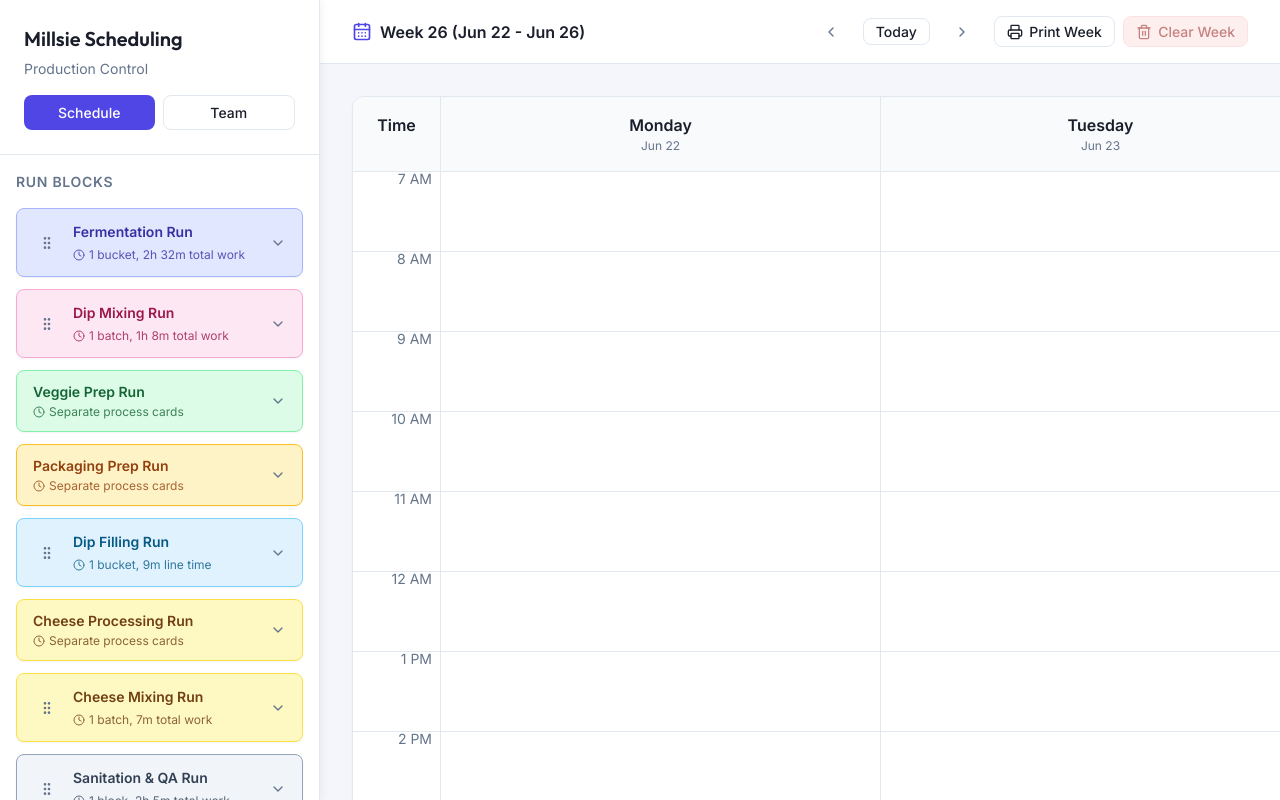
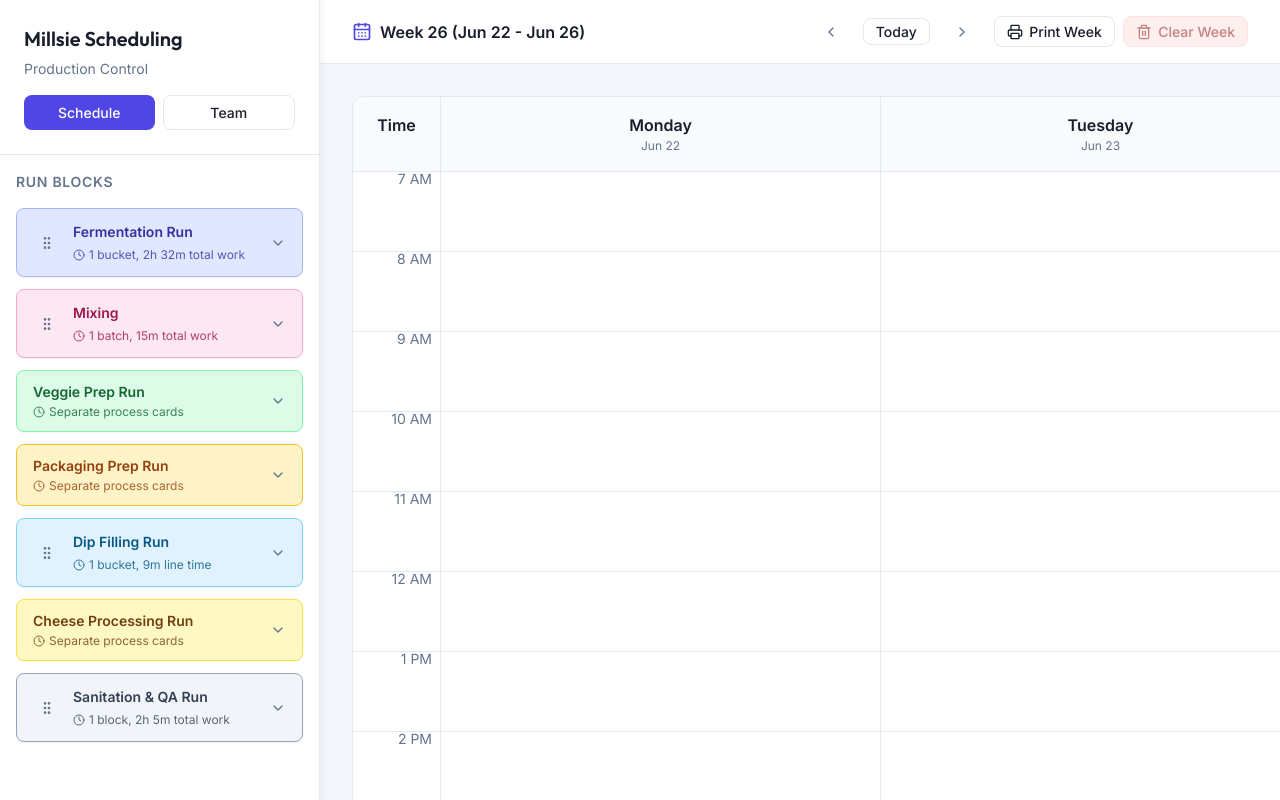
Before and after one commit to kristine-png/MillsieScheduling, a React (Vite) app: page / in a window 1280 px wide. Built offline with nearby package versions, Linux system fonts and the light colour scheme.

Commit message:
Update mixing block scheduling

```diff
--- a/src/App.jsx
+++ b/src/App.jsx
@@ -25,6 +25,11 @@ const DIP_PROCESSING_LINE_TASK_IDS = new Set([
   'task-dip-sleeves-boxes',
 ]);
 const DIP_PROCESSING_CHANGEOVER_MINUTES = 15;
+const MIXING_CHANGEOVER_MINUTES = 18;
+const MIXING_CHANGEOVER_TASK_IDS = new Set([
+  'task-cheese-mixing',
+  'task-dip-mixing',
+]);
 
 function createInitialRunSetups() {
   return Object.fromEntries(
@@ -41,12 +46,16 @@ function createInitialRunSetups() {
 }
 
 function createInitialProcessSetups() {
-  const processFolderRunIds = new Set(['run-veg-prep', 'run-packaging-prep', 'run-cheese-processing']);
+  const processFolderRunIds = new Set([
+    'run-veg-prep',
+    'run-packaging-prep',
+    'run-cheese-processing',
+  ]);
   const processFolderTasks = runTemplates
     .filter(runTemplate => processFolderRunIds.has(runTemplate.id))
     .flatMap(runTemplate => runTemplate.tasks);
   return Object.fromEntries(
-    processFolderTasks.map(taskId => [taskId, { amount: '1', employeeIds: [] }])
+    processFolderTasks.map(taskId => [taskId, { amount: '1', flavorCount: '1', employeeIds: [] }])
   );
 }
 
@@ -70,6 +79,14 @@ function getTaskDuration(template, amount, employeeIds = []) {
   return Math.round(duration);
 }
 
+function getProcessTaskDuration(task, amount, employeeIds = [], flavorCount = 1) {
+  const baseDuration = getTaskDuration(task, amount, employeeIds);
+  if (MIXING_CHANGEOVER_TASK_IDS.has(task?.id)) {
+    return baseDuration + Math.max(0, Number(flavorCount) - 1) * MIXING_CHANGEOVER_MINUTES;
+  }
+  return baseDuration;
+}
+
 function getRunTaskIds(runTemplate) {
   return runTemplate.tasks;
 }
@@ -92,6 +109,9 @@ function getRunTaskDuration(runTemplate, taskId, amount, flavorCount = 1, employ
   const template = taskTemplates.find(t => t.id === taskId);
   if (!template) return 0;
   const taskAmount = getTaskAmountForRun(taskId, amount, flavorCount);
+  if (runTemplate?.id === 'run-dip-mixing') {
+    return getProcessTaskDuration(template, taskAmount, employeeIds, flavorCount);
+  }
   return getTaskDuration(template, taskAmount, employeeIds);
 }
 
@@ -176,23 +196,16 @@ function getDropTimeFromDrag(active, over) {
 }
 
 function getTaskAmountForRun(taskId, amount, flavorCount = 1) {
-  if (
-    taskId === 'task-flavor-changeover'
-    || taskId === 'task-cheese-changeover'
-  ) {
-    return Math.max(0, Number(flavorCount) - 1);
-  }
   return amount;
 }
 
 function hasFlavorCountField(runTemplateId) {
   return runTemplateId === 'run-dip-processing'
-    || runTemplateId === 'run-dip-mixing'
-    || runTemplateId === 'run-cheese-mixing';
+    || runTemplateId === 'run-dip-mixing';
 }
 
 function hasDefaultEmployeeField(runTemplateId) {
-  return runTemplateId === 'run-dip-mixing';
+  return false;
 }
 
 function getRunDisplayName(runTemplate, inputAmount, inputUnit, fallbackName = 'Production Run') {
@@ -443,20 +456,25 @@ function DraggableProcessTemplate({
   task,
   employees,
   amount,
+  flavorCount,
   employeeIds,
   onAmountChange,
+  onFlavorCountChange,
   onEmployeeToggle,
 }) {
   const parsedAmount = Math.max(1, Number(amount) || 1);
+  const parsedFlavorCount = Math.max(1, Number(flavorCount) || 1);
+  const changeovers = Math.max(0, parsedFlavorCount - 1);
   const selectedEmployeeIds = employeeIds || [];
   const maxSelections = task.maxPeopleAffectingDuration || 1;
-  const duration = getTaskDuration(task, parsedAmount, selectedEmployeeIds);
+  const duration = getProcessTaskDuration(task, parsedAmount, selectedEmployeeIds, parsedFlavorCount);
   const { attributes, listeners, setNodeRef, isDragging } = useDraggable({
     id: `task-template-${task.id}`,
     data: {
       type: 'task-template',
       taskTemplate: task,
       inputAmount: parsedAmount,
+      flavorCount: parsedFlavorCount,
       employeeIds: selectedEmployeeIds,
     },
   });
@@ -491,6 +509,18 @@ function DraggableProcessTemplate({
             onChange={e => onAmountChange(e.target.value)}
           />
         </label>
+        {MIXING_CHANGEOVER_TASK_IDS.has(task.id) && (
+          <label className="compact-field process-amount-field">
+            <span>flavours</span>
+            <input
+              type="number"
+              min="1"
+              value={flavorCount}
+              onChange={e => onFlavorCountChange(e.target.value)}
+            />
+            <small>{formatAmountLabel(changeovers, 'changeovers')}</small>
+          </label>
+        )}
         {task.assignmentRoles ? (
           <div className="role-assignment-list">
             {task.assignmentRoles.map((role, roleIndex) => (
@@ -550,6 +580,7 @@ function ProcessFolder({
   isExpanded,
   onToggle,
   onAmountChange,
+  onFlavorCountChange,
   onEmployeeToggle,
 }) {
   return (
@@ -582,8 +613,10 @@ function ProcessFolder({
                 task={task}
                 employees={employees}
                 amount={setup.amount}
+                flavorCount={setup.flavorCount || '1'}
                 employeeIds={setup.employeeIds || []}
                 onAmountChange={amount => onAmountChange(taskId, amount)}
+                onFlavorCountChange={flavorCount => onFlavorCountChange(taskId, flavorCount)}
                 onEmployeeToggle={(employeeId, maxSelections) => onEmployeeToggle(taskId, employeeId, maxSelections)}
               />
             );
@@ -945,6 +978,16 @@ export default function App() {
     }));
   };
 
+  const handleProcessFlavorCountChange = (taskId, flavorCount) => {
+    setProcessSetups(prev => ({
+      ...prev,
+      [taskId]: {
+        ...(prev[taskId] || { employeeIds: [] }),
+        flavorCount,
+      },
+    }));
+  };
+
   const handleProcessEmployeeToggle = (taskId, employeeSelection, maxSelections = 1) => {
     setProcessSetups(prev => {
       const setup = prev[taskId] || { amount: '1', employeeIds: [] };
@@ -1067,9 +1110,10 @@ export default function App() {
         const template = active.data.current.taskTemplate;
         const runId = uuidv4();
         const inputAmount = Math.max(1, Number(active.data.current.inputAmount) || 1);
+        const flavorCount = Math.max(1, Number(active.data.current.flavorCount) || 1);
         const inputUnit = template.unitName;
         const employeeIds = active.data.current.employeeIds || [];
-        const duration = getTaskDuration(template, inputAmount, employeeIds);
+        const duration = getProcessTaskDuration(template, inputAmount, employeeIds, flavorCount);
 
         setScheduledTasks(prev => [...prev, {
           id: uuidv4(),
@@ -1083,6 +1127,7 @@ export default function App() {
           duration,
           employeeIds,
           inputAmount,
+          flavorCount,
           inputUnit,
           buckets: inputAmount,
         }]);
@@ -1090,6 +1135,7 @@ export default function App() {
           id: runId,
           templateId: null,
           inputAmount,
+          flavorCount,
           inputUnit,
           baseName: template.name,
           name: getRunDisplayName(null, inputAmount, inputUnit, template.name),
@@ -1140,14 +1186,18 @@ export default function App() {
 
       const firstTask = runTasks[0];
       const updates = new Map();
-      const flavorCount = activeRun?.flavorCount || 1;
+      const flavorCount = Math.max(1, Number(activeRun?.flavorCount || assigningTask.flavorCount) || 1);
       const layoutOffsets = runTemplate ? getRunLayout(runTemplate, inputAmount, flavorCount) : {};
 
       runTasks.forEach(t => {
         const template = taskTemplates.find(tt => tt.id === t.templateId);
         const taskAmount = getTaskAmountForRun(t.templateId, inputAmount, flavorCount);
         const employeeIds = t.id === assigningTask.id ? selectedEmployees : (t.employeeIds || []);
-        const duration = template ? getRunTaskDuration(runTemplate, t.templateId, inputAmount, flavorCount, employeeIds) : t.duration;
+        const duration = template
+          ? runTemplate
+            ? getRunTaskDuration(runTemplate, t.templateId, inputAmount, flavorCount, employeeIds)
+            : getProcessTaskDuration(template, inputAmount, employeeIds, flavorCount)
+          : t.duration;
         const taskStart = firstTask
           ? addMinutesToStart(firstTask.startHour, firstTask.startMinute || 0, layoutOffsets[t.templateId] || 0)
           : { startHour: t.startHour, startMinute: t.startMinute || 0 };
@@ -1160,6 +1210,7 @@ export default function App() {
           inputAmount: taskAmount,
           inputUnit: template?.unitName || inputUnit,
           buckets: taskAmount,
+          flavorCount,
           duration,
           employeeIds,
         });
@@ -1258,6 +1309,7 @@ export default function App() {
                         isExpanded={expandedRunId === runTemplate.id}
                         onToggle={() => setExpandedRunId(prev => prev === runTemplate.id ? null : runTemplate.id)}
                         onAmountChange={handleProcessAmountChange}
+                        onFlavorCountChange={handleProcessFlavorCountChange}
                         onEmployeeToggle={handleProcessEmployeeToggle}
                       />
                     );
--- a/src/data.js
+++ b/src/data.js
@@ -61,47 +61,14 @@ export const taskTemplates = [
     isBatchProcess: false,
   },
   {
-    id: 'task-dip-mixing-setup',
-    groupId: 'dip-mixing',
-    name: 'Dip Mixing Setup',
-    colorVar: '--dip',
-    baseMinutes: 30,
-    variableMinutesPerCycle: 0,
-    unitsPerCycle: 1,
-    unitName: 'runs',
-    isBatchProcess: false,
-  },
-  {
     id: 'task-dip-mixing',
     groupId: 'dip-mixing',
-    name: 'Mix Dip',
+    name: 'Dip Mixing',
     colorVar: '--dip',
     baseMinutes: 0,
     variableMinutesPerCycle: 8,
     unitsPerCycle: 1,
     unitName: 'batches',
-    isBatchProcess: false,
-  },
-  {
-    id: 'task-dip-mixing-cleanup',
-    groupId: 'dip-mixing',
-    name: 'Dip Mixing Cleanup',
-    colorVar: '--dip',
-    baseMinutes: 30,
-    variableMinutesPerCycle: 0,
-    unitsPerCycle: 1,
-    unitName: 'runs',
-    isBatchProcess: false,
-  },
-  {
-    id: 'task-flavor-changeover',
-    groupId: 'dip-mixing',
-    name: 'Flavor Changeover',
-    colorVar: '--dip',
-    baseMinutes: 0,
-    variableMinutesPerCycle: 18,
-    unitsPerCycle: 1,
-    unitName: 'changeovers',
     isBatchProcess: false,
   },
   {
@@ -265,24 +232,13 @@ export const taskTemplates = [
   },
   {
     id: 'task-cheese-mixing',
-    groupId: 'cheese-processing',
-    name: 'Mix Cheese',
-    colorVar: '--cheese',
+    groupId: 'dip-mixing',
+    name: 'Cheese Mixing',
+    colorVar: '--dip',
     baseMinutes: 0,
     variableMinutesPerCycle: 7,
     unitsPerCycle: 1,
     unitName: 'batches',
-    isBatchProcess: false,
-  },
-  {
-    id: 'task-cheese-changeover',
-    groupId: 'cheese-processing',
-    name: 'Cheese Flavor Changeover',
-    colorVar: '--cheese',
-    baseMinutes: 0,
-    variableMinutesPerCycle: 4,
-    unitsPerCycle: 1,
-    unitName: 'changeovers',
     isBatchProcess: false,
   },
   {
@@ -393,16 +349,14 @@ export const runTemplates = [
   },
   {
     id: 'run-dip-mixing',
-    name: 'Dip Mixing Run',
+    name: 'Mixing',
     groupId: 'dip-mixing',
     inputType: 'single',
     inputUnit: 'batches',
     bucketsPerInputUnit: 1,
     tasks: [
-      'task-dip-mixing-setup',
+      'task-cheese-mixing',
       'task-dip-mixing',
-      'task-flavor-changeover',
-      'task-dip-mixing-cleanup',
     ]
   },
   {
@@ -463,18 +417,6 @@ export const runTemplates = [
     ]
   },
   {
-    id: 'run-cheese-mixing',
-    name: 'Cheese Mixing Run',
-    groupId: 'cheese-processing',
-    inputType: 'single',
-    inputUnit: 'batches',
-    bucketsPerInputUnit: 1,
-    tasks: [
-      'task-cheese-mixing',
-      'task-cheese-changeover',
-    ]
-  },
-  {
     id: 'run-sanitation-qa',
     name: 'Sanitation & QA Run',
     groupId: 'sanitation',
```
